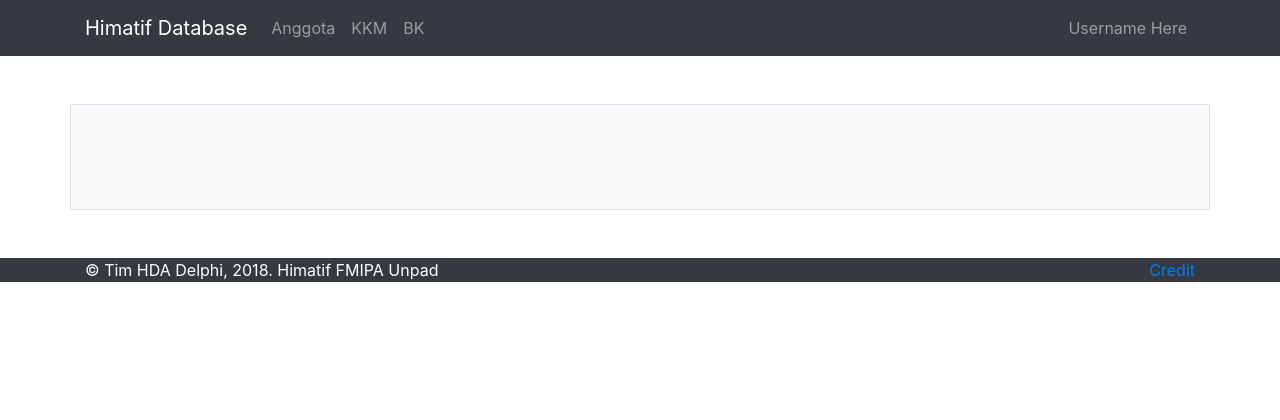
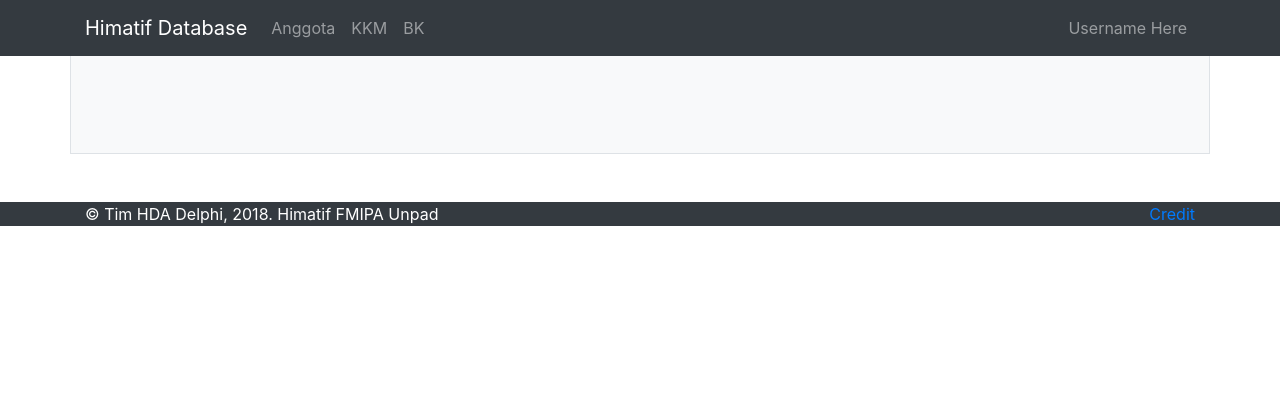
Before and after one commit to fyfirman/hda-website, a CodeIgniter app: page /hda-website/index.php/bk/index in a window 1280 px wide. Shown: the top 420 px of the page. Run offline with CodeIgniter, Linux system fonts and the light colour scheme; data that the repository does not hold is empty; some libraries are stand-ins or nearby versions.

Commit message:
Make navbar fixed on top

```diff
--- a/application/views/templates/header.php
+++ b/application/views/templates/header.php
@@ -13,7 +13,7 @@
 <body>
 	<!-- Start of navbar -->
 <header>
-	<nav class="navbar navbar-expand-md bg-dark navbar-dark sticky-top" >
+	<nav class="navbar navbar-expand-md bg-dark navbar-dark fixed-top" >
 		<div class="container">
 			<a class="navbar-brand" href="#">Himatif Database</a>
 
```
